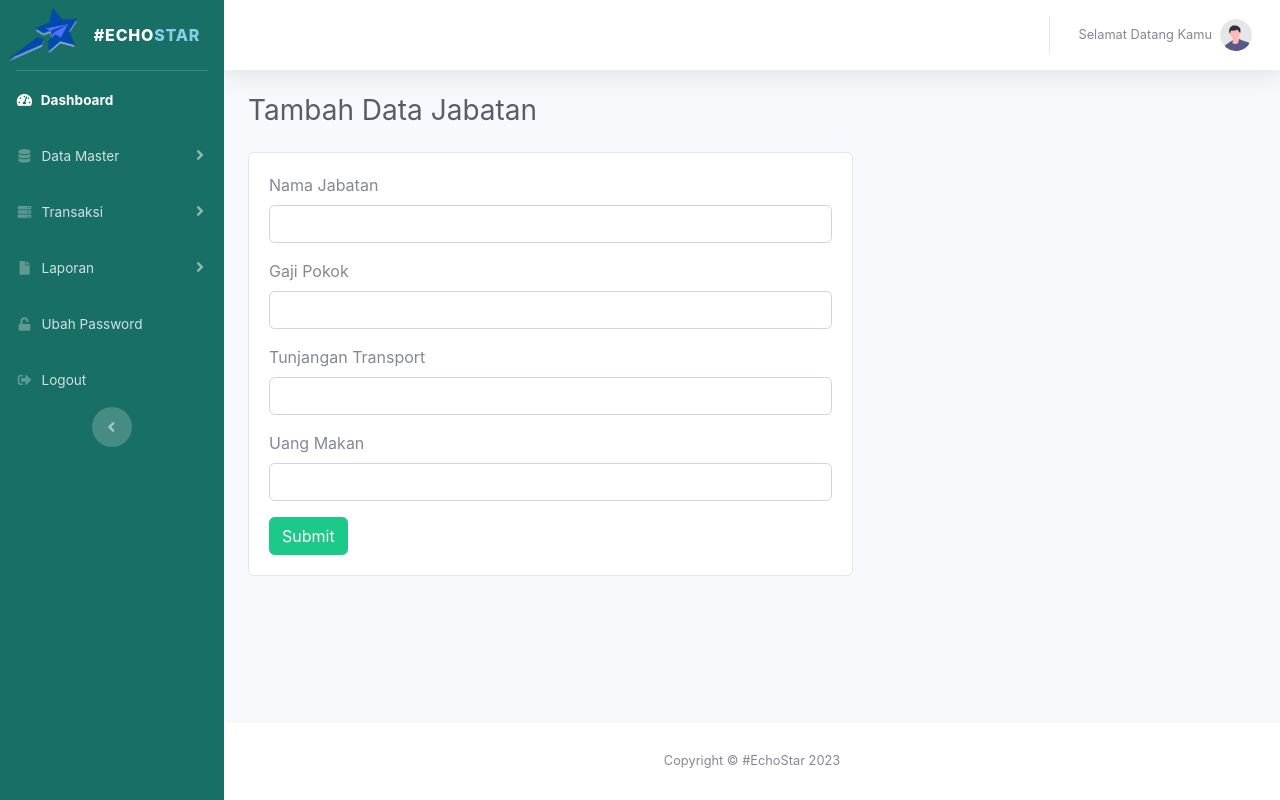
After one commit to ripmannn/Empsi-wp2project, a CodeIgniter app: page /wp2project/admin/dataJabatan/tambahData/ in a window 1280 px wide. The commit adds this page. Run offline with CodeIgniter, Linux system fonts and the light colour scheme; tables that the repository leaves empty hold one stand-in row (values such as "Sample post").

Commit message:
menambahkan CRUD data jabatan

```diff
--- a/application/config/autoload.php
+++ b/application/config/autoload.php
@@ -58,7 +58,7 @@ $autoload['packages'] = array();
 |
 |	$autoload['libraries'] = array('user_agent' => 'ua');
 */
-$autoload['libraries'] = array('database');
+$autoload['libraries'] = array('database','form_validation','session');
 
 /*
 | -------------------------------------------------------------------
@@ -89,7 +89,7 @@ $autoload['drivers'] = array();
 |
 |	$autoload['helper'] = array('url', 'file');
 */
-$autoload['helper'] = array('url');
+$autoload['helper'] = array('url','form');
 
 /*
 | -------------------------------------------------------------------
@@ -132,4 +132,4 @@ $autoload['language'] = array();
 |
 |	$autoload['model'] = array('first_model' => 'first');
 */
-$autoload['model'] = array();
+$autoload['model'] = array('penggajianModel');
--- a/application/controllers/admin/DataPegawai.php
+++ b/application/controllers/admin/DataPegawai.php
@@ -3,8 +3,7 @@
 class dataPegawai extends CI_controller{
     public function index()
     {
-        $data = $this->db->query("SELECT * FROM data_pegawai")->result();
-        var_dump($data);
+
     }
 }
 
--- /dev/null
+++ b/application/controllers/admin/dataJabatan.php
@@ -0,0 +1,111 @@
+<?php
+
+class dataJabatan extends CI_Controller
+{
+    public function index()
+    {
+        $data['title'] = "Data Jabatan";
+        $data['jabatan'] = $this->penggajianModel->get_data('data_jabatan')->result();
+        $this->load->view('templates_admin/header', $data);
+        $this->load->view('templates_admin/sidebar');
+        $this->load->view('admin/dataJabatan', $data);
+        $this->load->view('templates_admin/footer');
+    }
+
+    public function tambahData()
+    {
+        $data['title'] = "Tambah Data Jabatan";
+        $this->load->view('templates_admin/header', $data);
+        $this->load->view('templates_admin/sidebar');
+        $this->load->view('admin/tambahDataJabatan', $data);
+        $this->load->view('templates_admin/footer');
+    }
+
+    public function tambahDataAksi()
+    {
+        $this->form_validation->set_rules('nama_jabatan', 'Nama Jabatan', 'required');
+        $this->form_validation->set_rules('gaji_pokok', 'Gaji Pokok', 'required');
+        $this->form_validation->set_rules('tj_transport', 'Tunjangan Transport', 'required');
+        $this->form_validation->set_rules('uang_makan', 'Uang Makan', 'required');
+
+        if ($this->form_validation->run() == FALSE) {
+            $this->tambahData();
+        } else {
+            $nama_jabatan = $this->input->post('nama_jabatan');
+            $gaji_pokok = $this->input->post('gaji_pokok');
+            $tj_transport = $this->input->post('tj_transport');
+            $uang_makan = $this->input->post('uang_makan');
+
+            $data = array(
+                'nama_jabatan' => $nama_jabatan,
+                'gaji_pokok' => $gaji_pokok,
+                'tj_transport' => $tj_transport,
+                'uang_makan' => $uang_makan,
+
+            );
+
+            $this->penggajianModel->insert_data($data, 'data_jabatan');
+            $this->session->set_flashdata('pesan', '<div class="alert alert-success alert-dismissible fade show" role="alert">
+            <strong>Data berhasil ditambahkan !</strong>
+
+          </div>');
+            redirect('admin/dataJabatan');
+        }
+    }
+
+    public function updateData($id)
+    {
+        $where = array('id_jabatan' => $id);
+        $data['jabatan'] = $this->db->query("SELECT * FROM data_jabatan WHERE id_jabatan = '$id'")->result();
+        $data['title'] = "Update Data Jabatan";
+        $this->load->view('templates_admin/header', $data);
+        $this->load->view('templates_admin/sidebar');
+        $this->load->view('admin/updateDataJabatan', $data);
+        $this->load->view('templates_admin/footer');
+    }
+
+    public function updateDataAksi()
+    {
+        $this->form_validation->set_rules('nama_jabatan', 'Nama Jabatan', 'required');
+        $this->form_validation->set_rules('gaji_pokok', 'Gaji Pokok', 'required');
+        $this->form_validation->set_rules('tj_transport', 'Tunjangan Transport', 'required');
+        $this->form_validation->set_rules('uang_makan', 'Uang Makan', 'required');
+
+        if ($this->form_validation->run() == FALSE) {
+            $id = $this->input->post('id_jabatan');
+            $this->updateData($id);
+        } else {
+            $id = $this->input->post('id_jabatan');
+            $nama_jabatan = $this->input->post('nama_jabatan');
+            $gaji_pokok = $this->input->post('gaji_pokok');
+            $tj_transport = $this->input->post('tj_transport');
+            $uang_makan = $this->input->post('uang_makan');
+
+            $data = array(
+                'nama_jabatan' => $nama_jabatan,
+                'gaji_pokok' => $gaji_pokok,
+                'tj_transport' => $tj_transport,
+                'uang_makan' => $uang_makan,
+
+            );
+
+            $where = array(
+                'id_jabatan' => $id
+            );
+
+            $this->penggajianModel->update_data('data_jabatan', $data, $where);
+            $this->session->set_flashdata('pesan', '<div class="alert alert-success alert-dismissible fade show" role="alert">
+            <strong>Data berhasil diupdate !</strong> </div>');
+            redirect('admin/dataJabatan');
+        }
+    }
+
+    public function deleteData($id)
+    {
+        $where = array('id_jabatan' => $id);
+        $this->penggajianModel->delete_data($where,'data_jabatan');
+        $this->session->set_flashdata('pesan', '<div class="alert alert-danger alert-dismissible fade show" role="alert">
+            <strong>Data berhasil dihapus !</strong> </div>');
+        redirect('admin/dataJabatan');
+    }
+}
--- /dev/null
+++ b/application/models/penggajianModel.php
@@ -0,0 +1,23 @@
+<?php
+    class PenggajianModel extends CI_Model
+    {
+        public function get_data($table)
+        {
+            return $this->db->get($table);
+        }
+
+        public function insert_data($data,$table)
+        {
+            $this->db->insert($table,$data);
+        }
+        public function update_data($data,$table,$where)
+        {
+            $this->db->update($data,$table,$where);
+        }
+        public function delete_data($where,$table)
+        {
+            $this->db->where($where);
+            $this->db->delete($table);
+        }
+    }
+?>
--- /dev/null
+++ b/application/views/admin/tambahDataJabatan.php
@@ -0,0 +1,44 @@
+<!-- Begin Page Content -->
+<div class="container-fluid">
+
+    <!-- Page Heading -->
+    <div class="d-sm-flex align-items-center justify-content-between mb-4">
+        <h1 class="h3 mb-0 text-gray-800"><?= $title ?></h1>
+    </div>
+
+    <div class="card" style="width: 60%;" >
+        <div class="card-body">
+            <form action="<?= base_url('admin/dataJabatan/tambahDataAksi') ?>" method="post">
+
+                <div class="form-group">
+                    <label for="nama_jabatan">Nama Jabatan</label>
+                    <input type="text" name="nama_jabatan" id="nama_jabatan" class="form-control">
+                    <?= form_error('nama_jabatan','<div class="text-small text-danger" >','</div>') ?>
+                </div>
+
+                <div class="form-group">
+                    <label for="gaji_pokok">Gaji Pokok</label>
+                    <input type="text" name="gaji_pokok" id="gaji_pokok" class="form-control">
+                    <?= form_error('gaji_pokok','<div class="text-small text-danger" >','</div>') ?>
+                </div>
+
+                <div class="form-group">
+                    <label for="tj_transport">Tunjangan Transport</label>
+                    <input type="text" name="tj_transport" id="tj_transport" class="form-control">
+                    <?= form_error('tj_transport','<div class="text-small text-danger" >','</div>') ?>
+                </div>
+
+                <div class="form-group">
+                    <label for="uang_makan">Uang Makan</label>
+                    <input type="text" name="uang_makan" id="uang_makan" class="form-control">
+                    <?= form_error('uang_makan','<div class="text-small text-danger" >','</div>') ?>
+                </div>
+                <button type="submit" class="btn btn-success" >Submit</button>
+            </form>
+        </div>
+
+    </div>
+
+</div>
+
+</div>
--- a/application/views/templates_admin/footer.php
+++ b/application/views/templates_admin/footer.php
@@ -41,6 +41,9 @@
             </div>
 
 
+
+
+
             <!-- Bootstrap core JavaScript-->
             <script src="<?= base_url('assets/') ?>vendor/jquery/jquery.min.js"></script>
             <script src="<?= base_url('assets/') ?>vendor/bootstrap/js/bootstrap.bundle.min.js"></script>
--- a/application/views/templates_admin/sidebar.php
+++ b/application/views/templates_admin/sidebar.php
@@ -32,8 +32,8 @@
                 </a>
                 <div id="collapseTwo" class="collapse" aria-labelledby="headingTwo" data-parent="#accordionSidebar">
                     <div class="bg-white py-2 collapse-inner rounded">
-                        <a class="collapse-item" href="<?= base_url('admin/data_pegawai') ?>">Data Pegawai</a>
-                        <a class="collapse-item" href="<?= base_url('admin/data_jabatan') ?>">Data Jabatan</a>
+                        <a class="collapse-item" href="<?= base_url('admin/dataPegawai') ?>">Data Pegawai</a>
+                        <a class="collapse-item" href="<?= base_url('admin/dataJabatan') ?>">Data Jabatan</a>
                     </div>
                 </div>
             </li>
@@ -46,8 +46,8 @@
                 </a>
                 <div id="collapseUtilities" class="collapse" aria-labelledby="headingUtilities" data-parent="#accordionSidebar">
                     <div class="bg-white py-2 collapse-inner rounded">
-                        <a class="collapse-item" href="<?= base_url('admin/data_absensi') ?>">Data Absensi</a>
-                        <a class="collapse-item" href="<?= base_url('admin/data_penggajian') ?>">Data Gaji</a>
+                        <a class="collapse-item" href="<?= base_url('admin/dataAbsensi') ?>">Data Absensi</a>
+                        <a class="collapse-item" href="<?= base_url('admin/dataPenggajian') ?>">Data Gaji</a>
                     </div>
                 </div>
             </li>
@@ -60,16 +60,16 @@
                 </a>
                 <div id="collapsePages" class="collapse" aria-labelledby="headingPages" data-parent="#accordionSidebar">
                     <div class="bg-white py-2 collapse-inner rounded">
-                        <a class="collapse-item" href="<?= base_url('admin/laporan_gaji') ?>">Laporan Gaji</a>
-                        <a class="collapse-item" href="<?= base_url('admin/laporan_absensi') ?>">Laporan Absensi</a>
-                        <a class="collapse-item" href="<?= base_url('admin/slip_gaji') ?>">Slip Gaji</a>
+                        <a class="collapse-item" href="<?= base_url('admin/laporanGaji') ?>">Laporan Gaji</a>
+                        <a class="collapse-item" href="<?= base_url('admin/laporanAbsensi') ?>">Laporan Absensi</a>
+                        <a class="collapse-item" href="<?= base_url('admin/slipGaji') ?>">Slip Gaji</a>
                     </div>
                 </div>
             </li>
 
             <!-- Nav Item - Charts -->
             <li class="nav-item">
-                <a class="nav-link" href="charts.html">
+                <a class="nav-link" href="#">
                     <i class="fas fa-fw fa-unlock"></i>
                     <span>Ubah Password</span></a>
             </li>
```
Also changed, not shown: application/views/admin/dataJabatan.php (added, +53 -0 lines), application/views/admin/updateDataJabatan.php (added, +48 -0 lines), application/views/blank_templates.php (added, +11 -0 lines).
